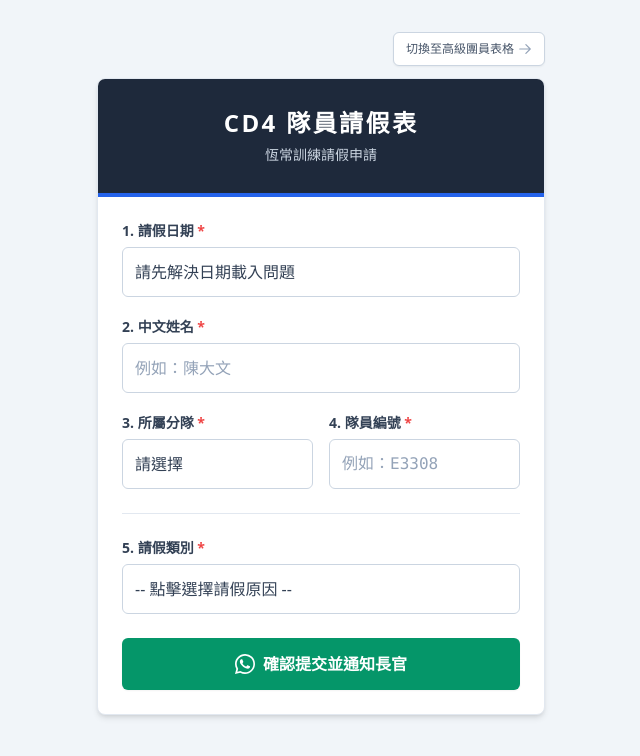
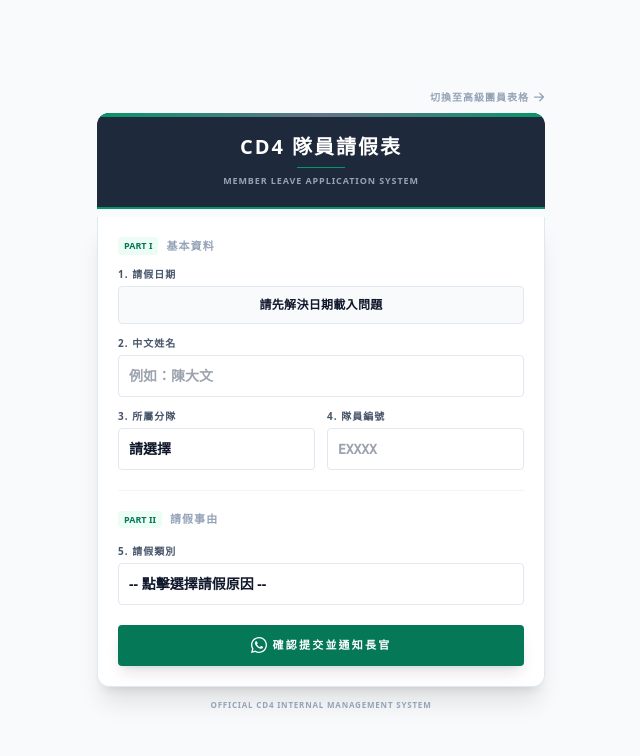
Before and after one commit to lcymanus/cd4-leave-system, a plain HTML site: page index.html in a window 1280 px wide. Shown: the whole page, without its empty margins (319-959 px from the left). Drawn offline with nearby package versions, Linux system fonts and the light colour scheme; no server answers.

Commit message:
Update index.html

```diff
--- a/index.html
+++ b/index.html
@@ -6,45 +6,52 @@
   <title>CD4 隊員請假表</title>
   <script src="https://cdn.tailwindcss.com"></script>
 </head>
-<body class="bg-slate-100 min-h-screen py-8 px-4 antialiased text-slate-800">
+<body class="bg-[#f8fafc] min-h-screen py-4 px-3 antialiased text-slate-900 flex flex-col justify-center">
 
-  <div class="max-w-md mx-auto space-y-3">
+  <div class="max-w-md w-full mx-auto space-y-2">
 
     <div class="flex justify-end">
-      <a href="https://leader.cascd4lrf.online/form.html" class="inline-flex items-center gap-1 text-xs font-medium text-slate-600 bg-white border border-slate-300 hover:bg-slate-50 py-2 px-3 rounded-md shadow-sm transition-colors">
+      <a href="https://leader.cascd4lrf.online/form.html" class="inline-flex items-center gap-1 text-[10px] font-black text-slate-400 hover:text-slate-900 tracking-widest uppercase transition-colors">
         切換至高級團員表格
-        <svg class="w-3.5 h-3.5 text-slate-400" fill="none" stroke="currentColor" stroke-width="2" viewBox="0 0 24 24" xmlns="http://www.w3.org/2000/svg">
+        <svg class="w-3 h-3 text-slate-400" fill="none" stroke="currentColor" stroke-width="2.5" viewBox="0 0 24 24" xmlns="http://www.w3.org/2000/svg">
           <path stroke-linecap="round" stroke-linejoin="round" d="M13.5 4.5L21 12m0 0l-7.5 7.5M21 12H3"></path>
         </svg>
       </a>
     </div>
 
-    <div class="bg-white rounded-lg shadow-md border border-slate-200 overflow-hidden">
-
-      <div class="bg-slate-800 px-6 py-7 text-center border-b-4 border-blue-600">
-        <h1 class="text-2xl font-bold text-white tracking-widest">CD4 隊員請假表</h1>
-        <p class="text-sm mt-1.5 text-slate-300 font-medium">恆常訓練請假申請</p>
+    <div class="bg-slate-800 rounded-t-xl px-4 py-5 text-center relative overflow-hidden border-b-2 border-emerald-600">
+      <div class="absolute top-0 left-0 w-full h-1 bg-gradient-to-r from-emerald-600 via-slate-500 to-emerald-600"></div>
+      <h1 class="text-xl font-black text-white tracking-widest uppercase">CD4 隊員請假表</h1>
+      <div class="mt-1.5 h-px w-12 bg-emerald-600 mx-auto"></div>
+      <p class="text-[9px] mt-1.5 text-slate-400 font-bold tracking-widest uppercase whitespace-nowrap overflow-hidden text-ellipsis">Member Leave Application System</p>
     </div>
 
-      <form id="leaveForm" class="p-6 space-y-6">
+    <div class="bg-white rounded-b-xl shadow-xl border-x border-b border-slate-200 overflow-hidden">
+      <form id="leaveForm" class="p-5 space-y-5">
 
-        <div class="space-y-5">
+        <div class="space-y-3">
+          <div class="flex items-center gap-2 mb-1">
+            <span class="text-[9px] font-black text-emerald-700 bg-emerald-50 px-1.5 py-0.5 rounded">PART I</span>
+            <span class="text-[11px] font-bold text-slate-400 tracking-widest uppercase">基本資料</span>
+          </div>
+
+          <div class="grid grid-cols-1 gap-3">
             <div>
-            <label class="block font-semibold text-slate-700 mb-1.5 text-sm">1. 請假日期 <span class="text-red-500">*</span></label>
-            <select id="leaveDate" required class="w-full p-3 bg-white border border-slate-300 rounded-md focus:outline-none focus:border-blue-600 focus:ring-1 focus:ring-blue-600 text-slate-700 transition-shadow appearance-none">
+              <label class="block font-bold text-slate-600 mb-1 text-[10px] tracking-widest uppercase">1. 請假日期</label>
+              <select id="leaveDate" required class="w-full p-2.5 bg-slate-50 border border-slate-200 rounded font-black text-slate-900 focus:outline-none focus:border-slate-800 appearance-none text-center tracking-wide text-xs">
                 <option value="" disabled selected>正在載入日期...</option>
               </select>
             </div>
 
             <div>
-            <label class="block font-semibold text-slate-700 mb-1.5 text-sm">2. 中文姓名 <span class="text-red-500">*</span></label>
-            <input type="text" id="chineseName" placeholder="例如：陳大文" required class="w-full p-3 bg-white border border-slate-300 rounded-md focus:outline-none focus:border-blue-600 focus:ring-1 focus:ring-blue-600 text-slate-700 transition-shadow placeholder:text-slate-400">
+              <label class="block font-bold text-slate-600 mb-1 text-[10px] tracking-widest uppercase">2. 中文姓名</label>
+              <input type="text" id="chineseName" placeholder="例如：陳大文" required class="w-full p-2.5 bg-white border border-slate-200 rounded focus:outline-none focus:border-slate-800 focus:ring-0 text-sm font-bold transition-all">
             </div>
 
-          <div class="grid grid-cols-2 gap-4">
+            <div class="grid grid-cols-2 gap-3">
               <div>
-              <label class="block font-semibold text-slate-700 mb-1.5 text-sm">3. 所屬分隊 <span class="text-red-500">*</span></label>
-              <select id="subUnit" required class="w-full p-3 bg-white border border-slate-300 rounded-md focus:outline-none focus:border-blue-600 focus:ring-1 focus:ring-blue-600 text-slate-700 transition-shadow appearance-none">
+                <label class="block font-bold text-slate-600 mb-1 text-[10px] tracking-widest uppercase">3. 所屬分隊</label>
+                <select id="subUnit" required class="w-full p-2.5 bg-white border border-slate-200 rounded focus:outline-none focus:border-slate-800 focus:ring-0 text-sm font-bold appearance-none">
                   <option value="" disabled selected>請選擇</option>
                   <option value="CD41">CD41</option>
                   <option value="CD42">CD42</option>
@@ -52,44 +59,53 @@
                   <option value="CD44">CD44</option>
                 </select>
               </div>
-
               <div>
-              <label class="block font-semibold text-slate-700 mb-1.5 text-sm">4. 隊員編號 <span class="text-red-500">*</span></label>
-              <input type="text" id="casNumber" pattern="[A-Za-z]\d{4}" title="請輸入1個英文字母加4個數字，例如 E3308" placeholder="例如：E3308" required oninput="this.value = this.value.toUpperCase()" class="w-full p-3 bg-white border border-slate-300 rounded-md focus:outline-none focus:border-blue-600 focus:ring-1 focus:ring-blue-600 uppercase font-mono text-slate-700 transition-shadow placeholder:text-slate-400">
+                <label class="block font-bold text-slate-600 mb-1 text-[10px] tracking-widest uppercase">4. 隊員編號</label>
+                <input type="text" id="casNumber" pattern="[A-Za-z]\d{4}" title="例如 E3308" placeholder="EXXXX" required oninput="this.value = this.value.toUpperCase()" class="w-full p-2.5 bg-white border border-slate-200 rounded focus:outline-none focus:border-slate-800 focus:ring-0 text-sm font-mono font-black tracking-tighter">
+              </div>
             </div>
           </div>
         </div>
 
-        <hr class="border-slate-200">
+        <div class="h-px bg-slate-100"></div>
+
+        <div class="space-y-4">
+          <div class="flex items-center gap-2 mb-1">
+            <span class="text-[9px] font-black text-emerald-700 bg-emerald-50 px-1.5 py-0.5 rounded">PART II</span>
+            <span class="text-[11px] font-bold text-slate-400 tracking-widest uppercase">請假事由</span>
+          </div>
 
           <div>
-          <label class="block font-semibold text-slate-700 mb-1.5 text-sm">5. 請假類別 <span class="text-red-500">*</span></label>
-          <select id="leaveType" required class="w-full p-3 bg-white border border-slate-300 rounded-md focus:outline-none focus:border-blue-600 focus:ring-1 focus:ring-blue-600 text-slate-700 transition-shadow appearance-none">
+            <label class="block font-bold text-slate-600 mb-1 text-[10px] tracking-widest uppercase">5. 請假類別</label>
+            <select id="leaveType" required class="w-full p-2.5 bg-white border border-slate-200 rounded focus:outline-none focus:border-slate-800 focus:ring-0 text-sm font-bold appearance-none">
               <option value="" disabled selected>-- 點擊選擇請假原因 --</option>
               <option value="病假">病假</option>
               <option value="事假">事假</option>
               <option value="返學或考試">返學或考試</option>
             </select>
 
-          <div id="sickLeaveNote" class="hidden mt-3 p-3 bg-amber-50 border-l-4 border-amber-500 rounded-r-md">
-            <p class="text-sm text-amber-800 font-medium flex items-start">
-              <svg class="w-5 h-5 mr-2 mt-0.5 text-amber-600 shrink-0" fill="currentColor" viewBox="0 0 20 20"><path fill-rule="evenodd" d="M18 10a8 8 0 11-16 0 8 8 0 0116 0zm-7-4a1 1 0 11-2 0 1 1 0 012 0zM9 9a1 1 0 000 2v3a1 1 0 001 1h1a1 1 0 100-2v-3a1 1 0 00-1-1H9z" clip-rule="evenodd"></path></svg>
-              <span>請在兩日內補交醫生紙給長官,以作紀錄</span>
+            <div id="sickLeaveNote" class="hidden mt-2 p-2.5 bg-amber-50/60 border border-amber-200 rounded text-[11px] text-amber-900 font-bold">
+              <p class="flex items-start">
+                <svg class="w-4 h-4 mr-1.5 mt-0.5 text-amber-600 shrink-0" fill="currentColor" viewBox="0 0 20 20"><path fill-rule="evenodd" d="M18 10a8 8 0 11-16 0 8 8 0 0116 0zm-7-4a1 1 0 11-2 0 1 1 0 012 0zM9 9a1 1 0 000 2v3a1 1 0 001 1h1a1 1 0 100-2v-3a1 1 0 00-1-1H9z" clip-rule="evenodd"></path></svg>
+                <span>請在兩日內補交醫生紙給長官，以作紀錄。</span>
               </p>
             </div>
 
-          <div id="personalLeaveDiv" class="hidden mt-3 p-4 bg-slate-50 border border-slate-200 rounded-md">
-            <label class="block font-semibold text-slate-800 mb-2 text-sm">詳細事假原因 <span class="text-xs font-normal text-slate-500">(長官需了解情況)</span> <span class="text-red-500">*</span></label>
-            <input type="text" id="personalLeaveDetail" placeholder="請具體說明..." class="w-full p-3 bg-white border border-slate-300 rounded-md focus:outline-none focus:border-blue-600 focus:ring-1 focus:ring-blue-600 text-slate-700 transition-shadow placeholder:text-slate-400">
+            <div id="personalLeaveDiv" class="hidden mt-2 pt-2 border-t border-slate-100">
+              <label class="block font-bold text-slate-600 mb-1 text-[10px] tracking-widest uppercase">詳細事假原因 <span class="text-[9px] font-normal text-slate-400">(長官需了解情況)</span></label>
+              <input type="text" id="personalLeaveDetail" placeholder="請具體說明..." class="w-full p-2.5 border border-slate-200 rounded outline-none bg-slate-50 text-xs font-bold text-slate-900 focus:border-slate-800 transition-all">
+            </div>
           </div>
         </div>
 
-        <button type="submit" id="submitBtn" class="w-full mt-2 bg-emerald-600 text-white font-bold py-3.5 px-4 rounded-md hover:bg-emerald-700 active:bg-emerald-800 transition-colors shadow-sm flex justify-center items-center">
-          <svg class="w-5 h-5 mr-2" fill="currentColor" viewBox="0 0 24 24" xmlns="http://www.w3.org/2000/svg"><path d="M20.52 3.449A11.95 11.95 0 0 0 12 0c-6.627 0-12 5.373-12 12 0 2.115.552 4.148 1.6 5.945L0 24l6.236-1.618A11.93 11.93 0 0 0 12 24c6.627 0 12-5.373 12-12 0-3.205-1.248-6.22-3.48-8.551zM12 21.974a9.92 9.92 0 0 1-5.06-1.385l-.36-.214-3.766.976 1.006-3.636-.236-.37A9.87 9.87 0 0 1 2.03 12C2.03 6.495 6.525 2 12.03 2c2.671 0 5.182 1.04 7.07 2.929C20.988 6.818 22.03 9.329 22.03 12c0 5.505-4.495 10-10.03 10l-.001-.026zm5.495-7.513c-.3-.15-1.785-.882-2.062-.982-.278-.101-.48-.15-.683.15-.202.301-.782.982-.958 1.183-.177.202-.354.225-.655.075-.301-.15-1.275-.47-2.428-1.503-.898-.806-1.503-1.802-1.68-2.103-.177-.301-.018-.465.132-.615.136-.135.301-.35.451-.525.15-.175.202-.301.301-.502.101-.202.05-.375-.025-.525-.075-.15-.683-1.65-.935-2.261-.247-.597-.497-.515-.683-.525-.177-.01-.38-.01-.58-.01-.2 0-.525.075-.8.375-.275.301-1.05 1.025-1.05 2.503s1.075 2.9 1.225 3.1c.15.2 2.115 3.225 5.125 4.525.716.308 1.275.493 1.71.63.717.228 1.368.195 1.884.118.578-.086 1.785-.73 2.035-1.435.25-.705.25-1.31.175-1.435-.075-.125-.275-.2-.575-.35z"/></svg>
+        <button type="submit" id="submitBtn" class="w-full mt-2 bg-emerald-700 text-white font-black py-3 px-4 rounded shadow-lg hover:bg-emerald-800 active:scale-[0.99] transition-all text-[11px] tracking-[0.2em] uppercase flex justify-center items-center">
+          <svg class="w-4 h-4 mr-1.5 shrink-0" fill="currentColor" viewBox="0 0 24 24" xmlns="http://www.w3.org/2000/svg"><path d="M20.52 3.449A11.95 11.95 0 0 0 12 0c-6.627 0-12 5.373-12 12 0 2.115.552 4.148 1.6 5.945L0 24l6.236-1.618A11.93 11.93 0 0 0 12 24c6.627 0 12-5.373 12-12 0-3.205-1.248-6.22-3.48-8.551zM12 21.974a9.92 9.92 0 0 1-5.06-1.385l-.36-.214-3.766.976 1.006-3.636-.236-.37A9.87 9.87 0 0 1 2.03 12C2.03 6.495 6.525 2 12.03 2c2.671 0 5.182 1.04 7.07 2.929C20.988 6.818 22.03 9.329 22.03 12c0 5.505-4.495 10-10.03 10l-.001-.026zm5.495-7.513c-.3-.15-1.785-.882-2.062-.982-.278-.101-.48-.15-.683.15-.202.301-.782.982-.958 1.183-.177.202-.354.225-.655.075-.301-.15-1.275-.47-2.428-1.503-.898-.806-1.503-1.802-1.68-2.103-.177-.301-.018-.465.132-.615.136-.135.301-.35.451-.525.15-.175.202-.301.301-.502.101-.202.05-.375-.025-.525-.075-.15-.683-1.65-.935-2.261-.247-.597-.497-.515-.683-.525-.177-.01-.38-.01-.58-.01-.2 0-.525.075-.8.375-.275.301-1.05 1.025-1.05 2.503s1.075 2.9 1.225 3.1c.15.2 2.115 3.225 5.125 4.525.716.308 1.275.493 1.71.63.717.228 1.368.195 1.884.118.578-.086 1.785-.73 2.035-1.435.25-.705.25-1.31.175-1.435-.075-.125-.275-.2-.575-.35z"/></svg>
           確認提交並通知長官
         </button>
       </form>
     </div>
+
+    <p class="text-[8px] text-center text-slate-400 font-bold tracking-widest uppercase pt-1">Official CD4 Internal Management System</p>
   </div>
 
   <script>
@@ -173,7 +189,7 @@
 
       submitBtn.disabled = true;
       submitBtn.innerHTML = `
-        <svg class="animate-spin -ml-1 mr-3 h-5 w-5 text-white" xmlns="http://www.w3.org/2000/svg" fill="none" viewBox="0 0 24 24">
+        <svg class="animate-spin -ml-1 mr-2 h-4 w-4 text-white" xmlns="http://www.w3.org/2000/svg" fill="none" viewBox="0 0 24 24">
           <circle class="opacity-25" cx="12" cy="12" r="10" stroke="currentColor" stroke-width="4"></circle>
           <path class="opacity-75" fill="currentColor" d="M4 12a8 8 0 018-8V0C5.373 0 0 5.373 0 12h4zm2 5.291A7.962 7.962 0 014 12H0c0 3.042 1.135 5.824 3 7.938l3-2.647z"></path>
         </svg>
```
Lines whose indentation alone changed are shown as unchanged.
